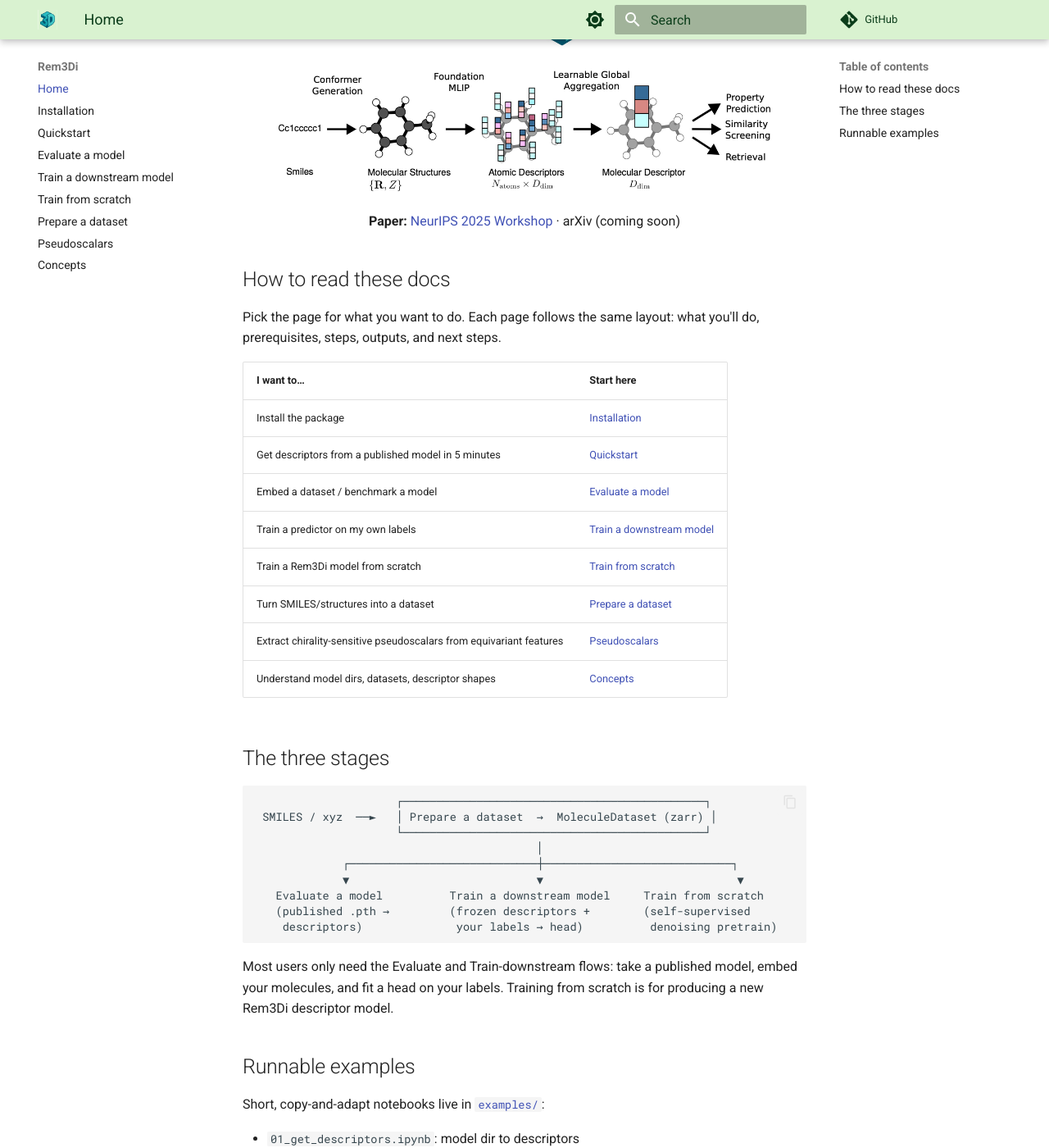
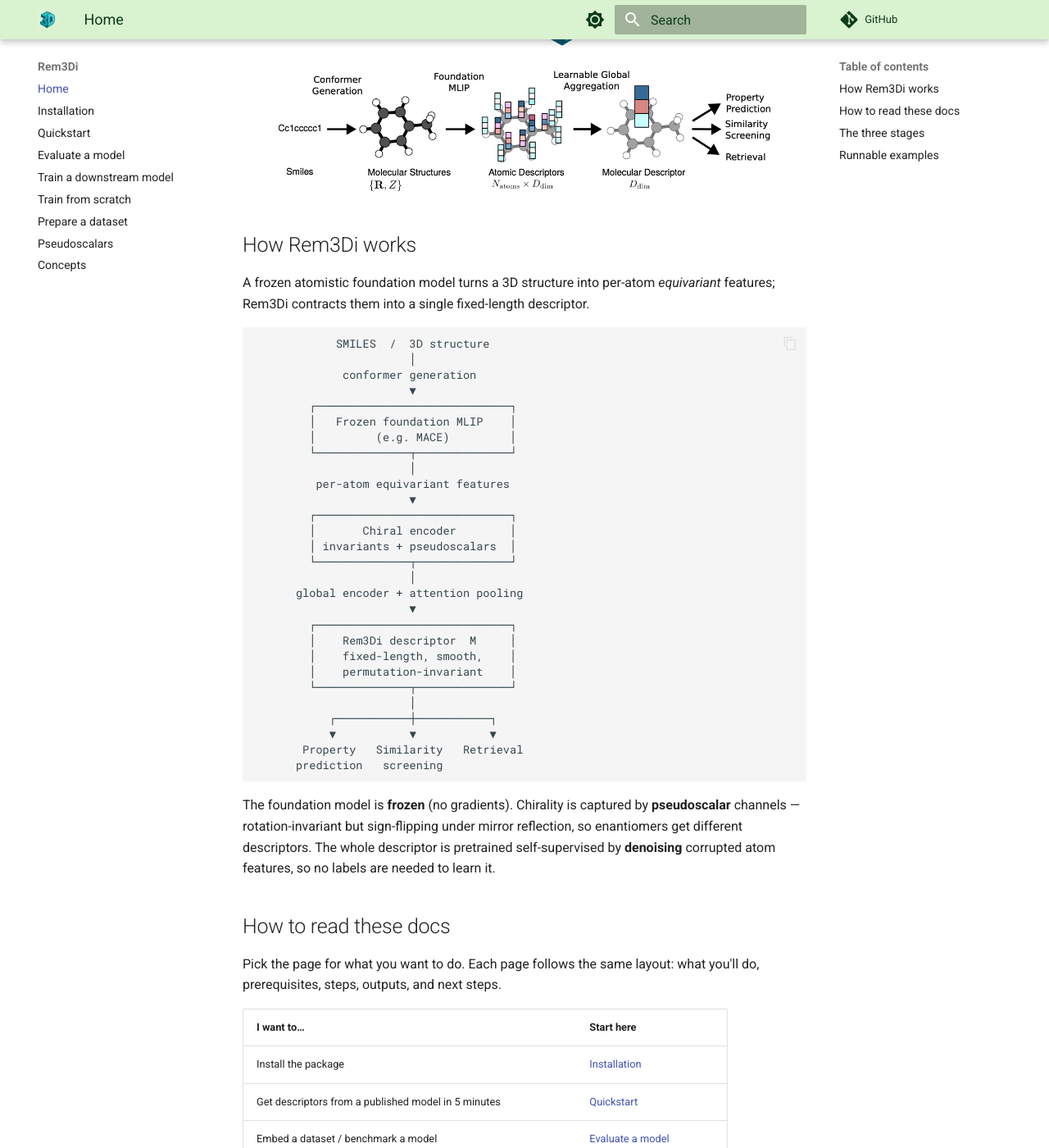
Before and after one commit to molsuit/Rem3Di, an MkDocs documentation site: the page built from docs/index.md, in a window 1280 px wide and 1400 px high, scrolled down 615 px. Shown: the whole window at 82% size. Built offline with MkDocs 1.6.1 and Material for MkDocs 9.7.7, drawn with Linux system fonts in a browser that asks for light colours; comment, search, counter and statistics services are not loaded; some of the changed text lies outside the part shown.

Commit message:
updating docs

````diff
--- a/docs/index.md
+++ b/docs/index.md
@@ -10,8 +10,7 @@
   Lars&nbsp;L.&nbsp;Schaaf<sup>*</sup>
   <br><br>
   <b>Paper:</b>
-  <a href="https://arxiv.org/abs/2607.19977" target="_blank"><b><u>arXiv (2026)</u></b></a> &emsp;<b>&middot;</b>&emsp;
-  <a href="https://openreview.net/forum?id=jOmZsvXoK5&referrer" target="_blank"><b><u>NeurIPS Workshop 2025</u></b></a>
+  <a href="https://arxiv.org/abs/2607.19977v1" target="_blank"><b><u>arXiv (2026)</u></b></a>
   <br><br>
 </div>
 
@@ -28,11 +27,48 @@ directly for property prediction, virtual screening, and retrieval.
   <img src="header-rem3di.jpg" alt="Rem3Di" width="600"/>
 </p>
 
-<p align="center">
-  <strong>Paper:</strong>
-  <a href="https://openreview.net/challenge?redirect=%2Fpdf%3Fid%3DjOmZsvXoK5" target="_blank" rel="noopener">NeurIPS 2025 Workshop</a>
-  &middot; arXiv (coming soon)
-</p>
+## How Rem3Di works
+
+A frozen atomistic foundation model turns a 3D structure into per-atom
+*equivariant* features; Rem3Di contracts them into a single fixed-length
+descriptor.
+
+```
+            SMILES  /  3D structure
+                       │
+             conformer generation
+                       ▼
+        ┌─────────────────────────────┐
+        │   Frozen foundation MLIP    │
+        │         (e.g. MACE)         │
+        └──────────────┬──────────────┘
+                       │
+         per-atom equivariant features
+                       ▼
+        ┌─────────────────────────────┐
+        │       Chiral encoder        │
+        │ invariants + pseudoscalars  │
+        └──────────────┬──────────────┘
+                       │
+      global encoder + attention pooling
+                       ▼
+        ┌─────────────────────────────┐
+        │    Rem3Di descriptor  M     │
+        │    fixed-length, smooth,    │
+        │    permutation-invariant    │
+        └──────────────┬──────────────┘
+                       │
+           ┌───────────┼───────────┐
+           ▼           ▼           ▼
+       Property   Similarity   Retrieval
+      prediction   screening
+```
+
+The foundation model is **frozen** (no gradients). Chirality is captured by
+**pseudoscalar** channels — rotation-invariant but sign-flipping under mirror
+reflection, so enantiomers get different descriptors. The whole descriptor is
+pretrained self-supervised by **denoising** corrupted atom features, so no
+labels are needed to learn it.
 
 ## How to read these docs
 
@@ -53,15 +89,15 @@ you'll do, prerequisites, steps, outputs, and next steps.
 ## The three stages
 
 ```
-                     ┌─────────────────────────────────────────────┐
- SMILES / xyz  ──►   │ Prepare a dataset  →  MoleculeDataset (zarr) │
-                     └─────────────────────────────────────────────┘
-                                          │
-             ┌────────────────────────────┼────────────────────────────┐
-             ▼                            ▼                             ▼
-   Evaluate a model          Train a downstream model     Train from scratch
-   (published .pth →         (frozen descriptors +        (self-supervised
-    descriptors)              your labels → head)          denoising pretrain)
+           Prepare a dataset
+        (SMILES / xyz  →  zarr)
+                   │
+       ┌───────────┼───────────┐
+       ▼           ▼           ▼
+   Evaluate     Train a   Train from
+    a model   downstream    scratch
+              (+ labels)  (denoising
+                           pretrain)
 ```
 
 Most users only need the Evaluate and Train-downstream flows: take a published
````
Also changed, not shown: README.md (+6 -7 lines), 1 other file.
